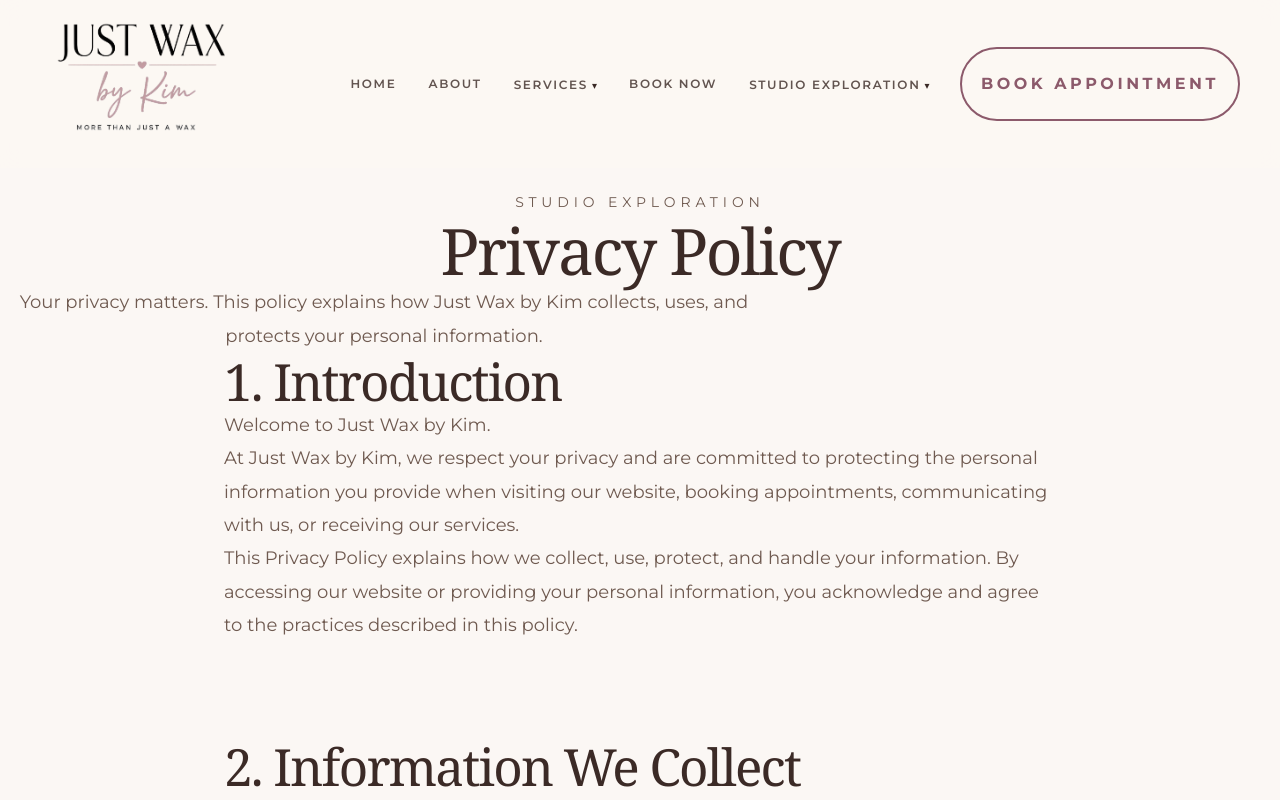
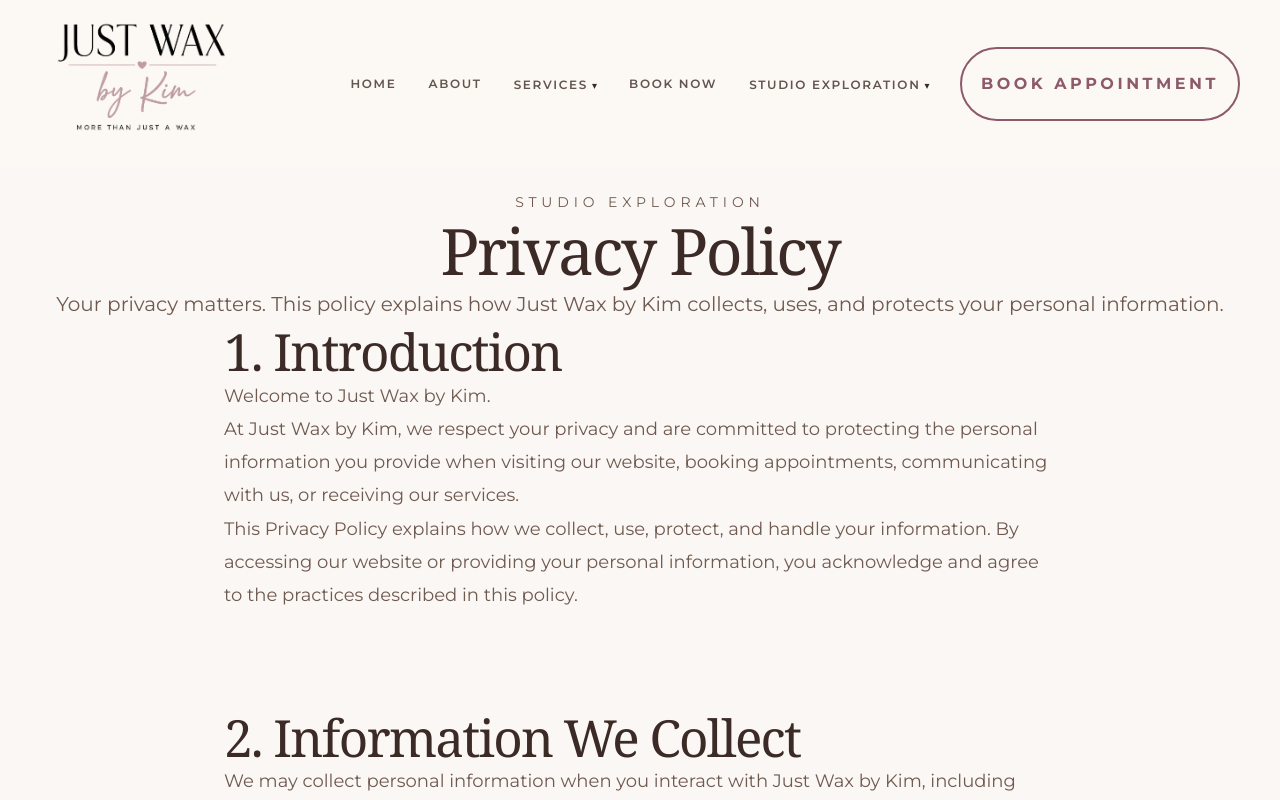
Before and after one commit to kevin-phan-25/just-wax-by-kim, a Next.js app: page /privacy-policy in a window 1280 px wide. Shown: the top 800 px of the page. Built offline with nearby package versions, Linux system fonts and the light colour scheme; a web font is replaced by a local one.

Commit message:
Update PrivacyPolicy.tsx

```diff
--- a/features/privacy-policy/PrivacyPolicy.tsx
+++ b/features/privacy-policy/PrivacyPolicy.tsx
@@ -9,11 +9,11 @@
  *
  * Updates:
  * • Three column editorial layout
- * • Center content placement
- * • Left aligned text
- * • Removed restrictive document feel
- * • Improved paragraph spacing
- * • Responsive phone/tablet/desktop
+ * • Full-width centered presentation
+ * • Left aligned content
+ * • Responsive spacing
+ * • Desktop subtitle stays on one line
+ * • Mobile & tablet wrap naturally
  *
  * ---
  *
@@ -29,7 +29,6 @@ export default function PrivacyPolicy() {
         bg-[#FBF7F4]
       "
     >
-
       {/* Navbar Clearance */}
       <div
         className="
@@ -38,17 +37,17 @@ export default function PrivacyPolicy() {
         "
       />
 
-
       {/* HEADER */}
       <header
         className="
           w-full
           px-6
+          md:px-10
+          lg:px-16
           text-center
           mb-24
         "
       >
-
         <p
           className="
             uppercase
@@ -59,7 +58,6 @@ export default function PrivacyPolicy() {
         >
           Studio Exploration
         </p>
-
 
         <h1
           className="
@@ -74,62 +72,41 @@ export default function PrivacyPolicy() {
           Privacy Policy
         </h1>
 
-
         <p
           className="
             mt-8
-            mx-auto
-            max-w-3xl
-            text-lg
+            w-full
+            text-center
+            text-base
+            md:text-lg
+            lg:text-xl
             leading-relaxed
             text-[#8C7468]
+            lg:whitespace-nowrap
           "
         >
-          Your privacy matters. This policy explains how
-          Just Wax by Kim collects, uses, and protects
-          your personal information.
+          Your privacy matters. This policy explains how Just Wax by Kim collects, uses, and protects your personal information.
         </p>
-
       </header>
-
-
 
       {/* THREE CELL EDITORIAL GRID */}
       <div
         className="
           grid
-
           grid-cols-1
-
           lg:grid-cols-[0.35fr_1.3fr_0.35fr]
-
           w-full
-
           px-6
           md:px-10
           lg:px-16
-
           pb-32
         "
       >
-
-
         {/* LEFT SPACE */}
-        <div
-          className="
-            hidden
-            lg:block
-          "
-        />
-
+        <div className="hidden lg:block" />
 
         {/* CENTER CONTENT */}
-        <main
-          className="
-            w-full
-          "
-        >
-
+        <main className="w-full">
           <div
             className="
               flex
@@ -138,29 +115,23 @@ export default function PrivacyPolicy() {
               md:gap-24
             "
           >
-
             {privacyPolicySections.map((section) => (
-
               <article
                 key={section.title}
-                className="
-                  w-full
-                "
+                className="w-full"
               >
-
                 <h2
                   className="
                     font-serif
                     text-3xl
                     md:text-4xl
+                    leading-tight
                     text-left
-                    leading-tight
                     text-[#3B2A26]
                   "
                 >
                   {section.title}
                 </h2>
-
 
                 <div
                   className="
@@ -168,9 +139,7 @@ export default function PrivacyPolicy() {
                     space-y-8
                   "
                 >
-
                   {section.content.map((paragraph) => (
-
                     <p
                       key={paragraph}
                       className="
@@ -183,34 +152,16 @@ export default function PrivacyPolicy() {
                     >
                       {paragraph}
                     </p>
-
                   ))}
-
                 </div>
-
-
               </article>
-
             ))}
-
           </div>
-
-
         </main>
 
-
         {/* RIGHT SPACE */}
-        <div
-          className="
-            hidden
-            lg:block
-          "
-        />
-
-
+        <div className="hidden lg:block" />
       </div>
-
-
     </section>
   );
 }
```
